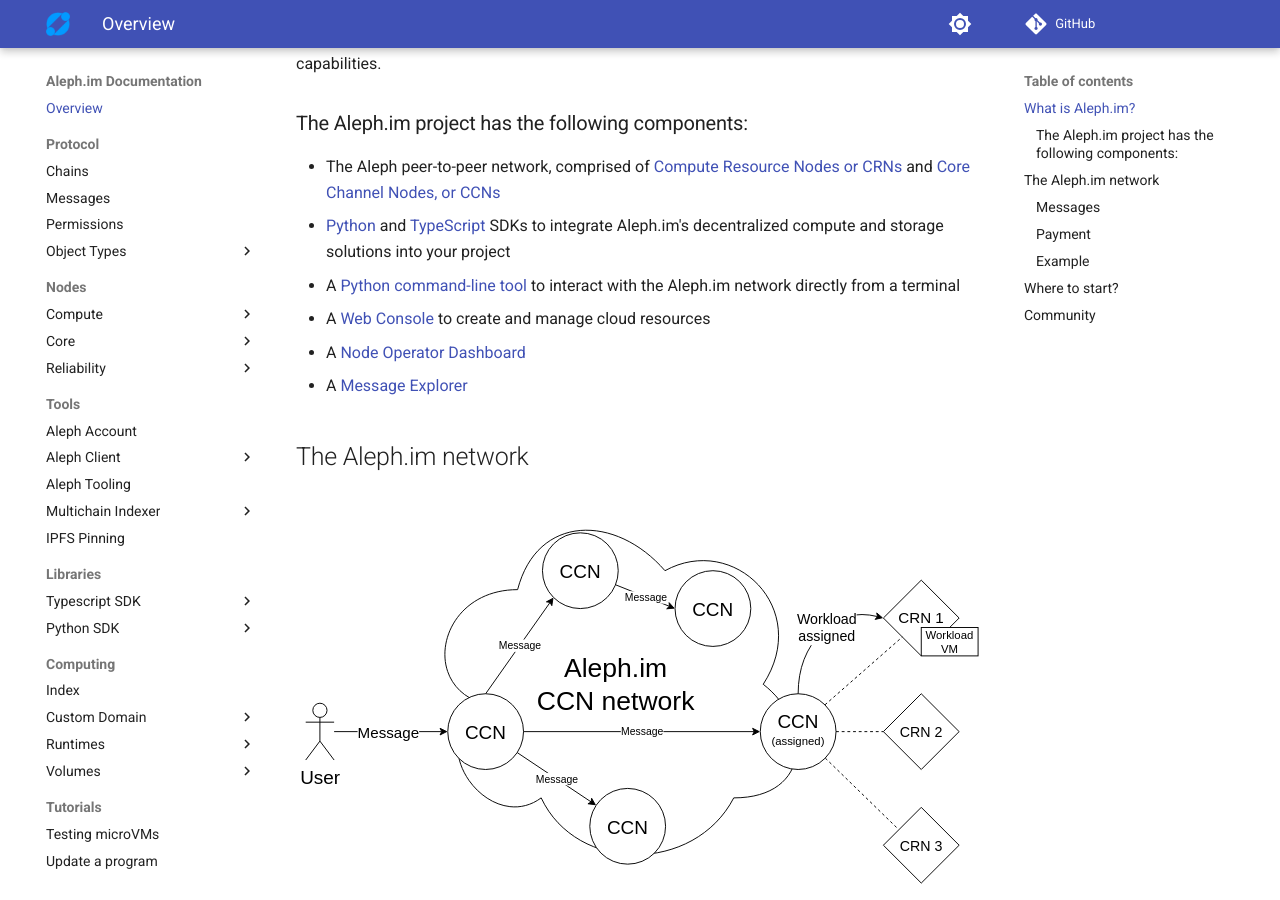
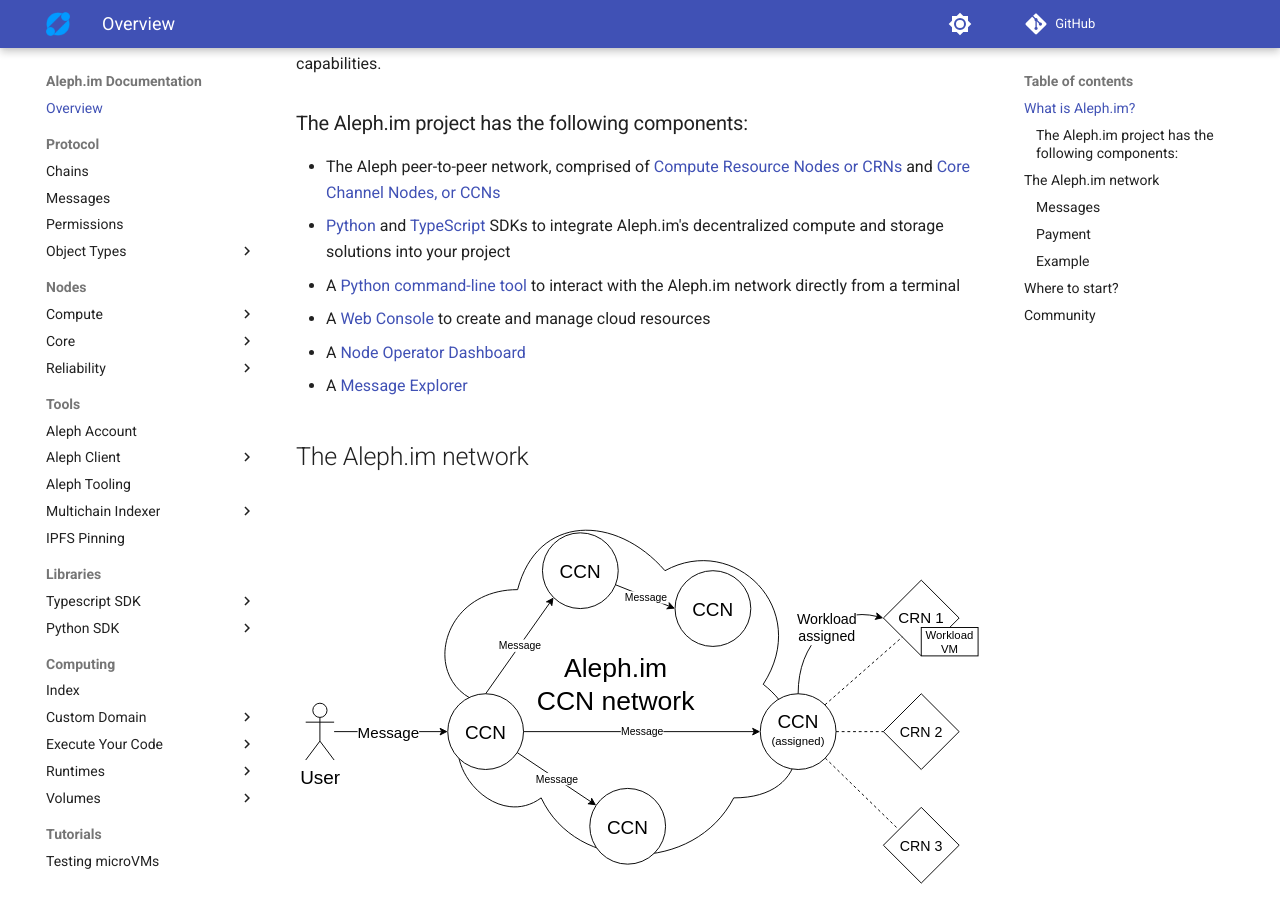
Before and after one commit to aleph-im/aleph-docs, an MkDocs documentation site: the page built from docs/index.md, in a window 1280 px wide and 900 px high, scrolled down 508 px. Built offline with MkDocs 1.6.1 and Material for MkDocs 9.7.7, drawn with Linux system fonts in a browser that asks for light colours; comment, search, counter and statistics services are not loaded; some of the changed lines change nothing that is shown.

Commit message:
indexing execute your code section to the menu

```diff
--- a/mkdocs.yml
+++ b/mkdocs.yml
@@ -113,6 +113,10 @@
       - 'Index': computing/index.md
       - Custom Domain:
           - 'Add a Custom Domain': computing/custom_domain/setup.md
+      - Execute Your Code:
+          - 'Index': computing/code_to_execute/index.md
+          - 'Upload': computing/code_to_execute/upload.md
+          - 'Write your code': computing/code_to_execute/write_your_code.md
       - Runtimes:
           - 'Index': computing/runtimes/index.md
           - 'Custom': computing/runtimes/custom.md
```
